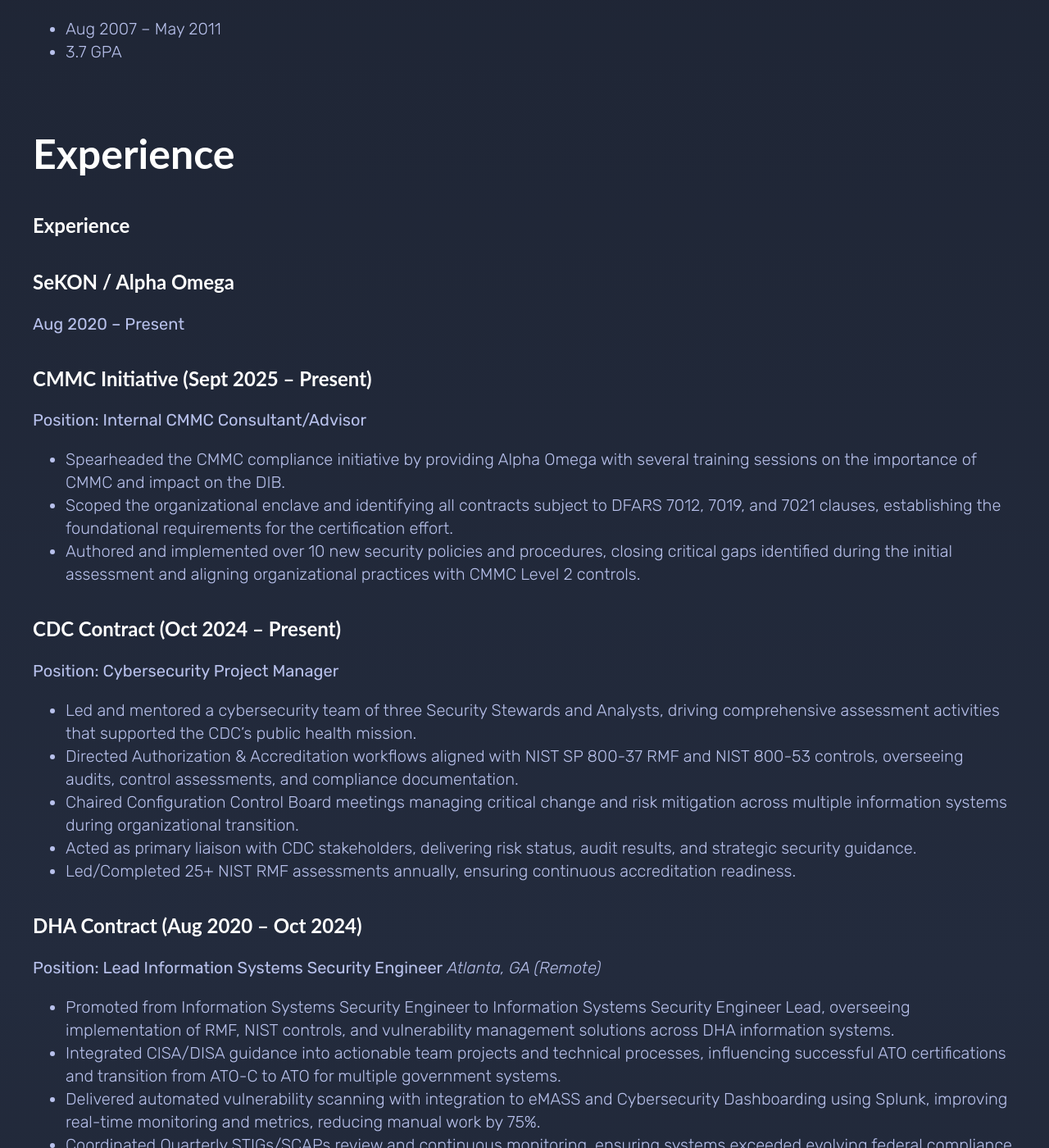
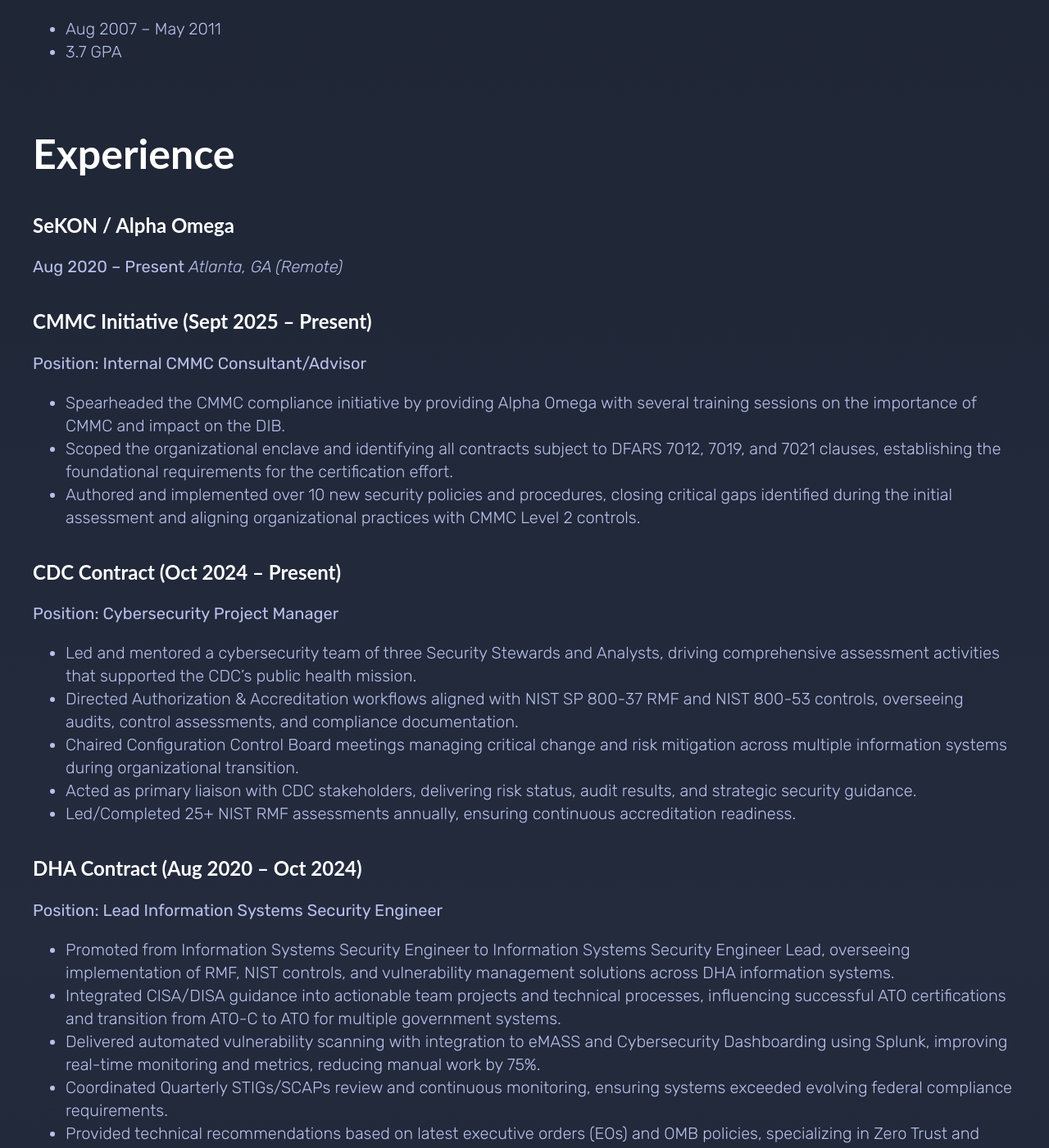
Before and after one commit to justin-m-johnson/justin-m-johnson.github.io, a Jekyll site: the page built from content/about.md, in a window 1280 px wide and 1400 px high, scrolled down 1554 px. Shown: the whole window at 82% size. Built offline with Jekyll 4.4.1, drawn with Linux system fonts in a browser that asks for light colours.

Commit message:
fix again

```diff
--- a/content/about.md
+++ b/content/about.md
@@ -39,11 +39,9 @@
 
 # Experience
 
-## Experience
-
 ### SeKON / Alpha Omega
 **Aug 2020 – Present**
-
+*Atlanta, GA (Remote)*
 #### CMMC Initiative (Sept 2025 – Present)
 **Position: Internal CMMC Consultant/Advisor**
 - Spearheaded the CMMC compliance initiative by providing Alpha Omega with several training sessions on the importance of CMMC and impact on the DIB.
```
Also changed, not shown: other parts of content/about.md (+0 -1 lines).
